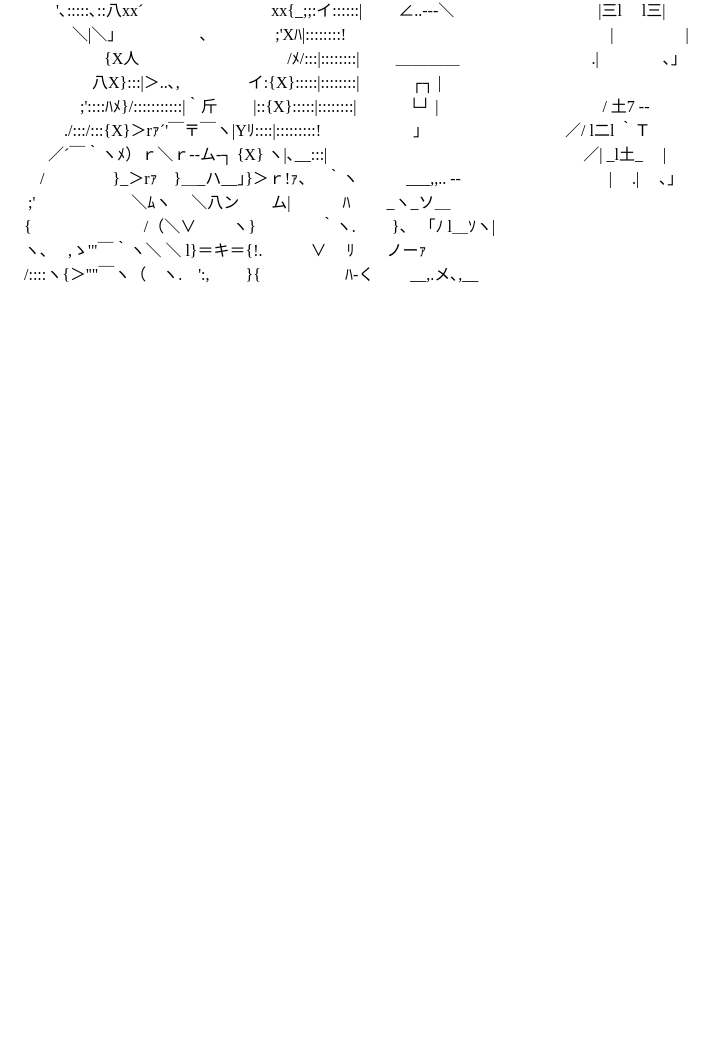
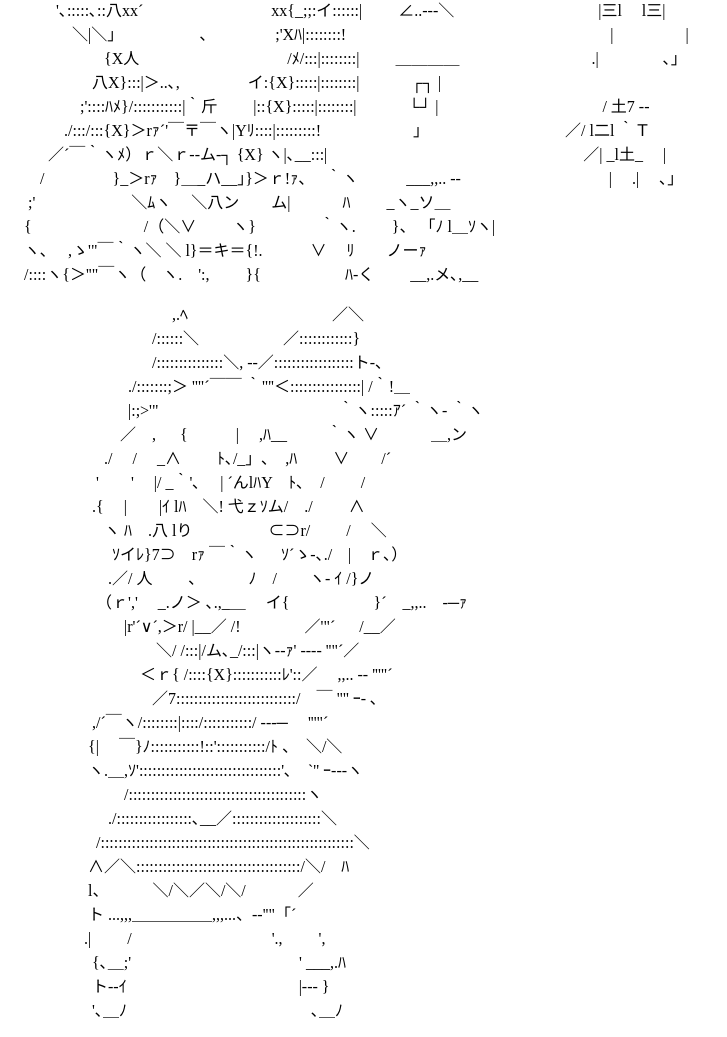
Before and after one commit to EthanNote/best_th_aamatome, a plain HTML site: page index.html in a window 1280 px wide. Shown: the part 7179-8216 px from the top of the page, without its empty margins (0-727 px from the left). Before the commit the page ends 7480 px from the top, so only its background shows below. Drawn offline with Linux system fonts and the light colour scheme.

Commit message:
Update index.html

```diff
--- a/index.html
+++ b/index.html
@@ -323,5 +323,35 @@ font-family: "MS PGothic"
 　{　　　　　　　/（＼∨　　 ヽ}　　　　｀ヽ. 　　}、 「ﾉ l＿ｿヽ|
 　ヽ､　 ,ゝ'"￣｀ヽ＼ ＼ l}＝キ＝{!.　　　∨　 ﾘ　　ノーｧ
 　/::::ヽ{＞''"￣ヽ（　ヽ.　':,　　 }{　　　　　 ﾊ‐く　　 __,.メ､,__</pre>
+<pre>　　　　　　　　　　 ,.ﾍ　　　　　　　　　／＼
+　　　　　 　 　 　 /::::::＼　　　　　 ／::::::::::::}
+　　　　　　　　　/:::::::::::::::＼, --／::::::::::::::::::ト-､
+　　　　　　 　 ./:::::::;＞ ''"´￣￣ ｀"''＜::::::::::::::::| /｀!＿
+　　　　　　 　 |:;&gt;'"　　　　　　　　　　　 ｀ヽ:::::ｱ´ ｀ヽ- ｀ヽ
+　　　　　　　／　, 　 {　　　|　 ,ﾊ__ 　　 ｀ヽ ∨　　　 ＿,ン
+　　　　　　./ 　/ 　_∧　　 ﾄ､/_」､　,ﾊ　　 ∨　　/´
+　　　　 　 '　　'　 |/ _｀'､　 | ´んlﾊY　ﾄ､　/　　 /
+　　　 　　.{ 　|　　|ｲ lﾊ　＼! 弋ｚｿム/　./　　 ∧
+　　　　　　ヽ ﾊ　.八 lり　 　 　 　⊂⊃r/　　 / 　＼
+　　　　　 　 ｿイﾚ}7⊃　rｧ ￣｀ヽ 　 ｿ´ゝ-､./　|　ｒ､）
+　　　　　　 .／/ 人　 　､ 　　　ﾉ　/　　ヽ- ｲ /}ノ
+　　　　　　（ｒ','　 _.ノ＞ ､.,_＿　 イ{　　　　　 }´　_,,..　-─ｧ
+　　　　　　　 |r'´∨´,＞r/ |__／ /!　　　　／'"´ 　 /__／
+　　　　　　　　　 ＼/ /:::|/ム､_/:::|ヽ-‐ｧ' --‐‐ ''"´／
+　　　　　　　　 ＜ｒ{ /::::{X}:::::::::::ﾚ'::／　 ,,.. -‐ '''"´
+　　　　　　　　　／7:::::::::::::::::::::::::::/　￣ "'' ｰ- ､
+　　　　 　,/´￣ヽ/::::::::|::::/:::::::::::/ ---─　 '''"´
+　　　　　{|　 ￣}ﾉ:::::::::::!::':::::::::::/ﾄ 、　＼/＼
+　　　　　ヽ.＿,ｿ'::::::::::::::::::::::::::::::::'､　`'' ｰ---ヽ
+　　　　　　 　/::::::::::::::::::::::::::::::::::::::::ヽ
+　　　　　 　./:::::::::::::::::､__／::::::::::::::::::::＼
+　　　　 　 /:::::::::::::::::::::::::::::::::::::::::::::::::::::::::＼
+　　　　　∧／＼:::::::::::::::::::::::::::::::::::::/＼/　ﾊ
+　　　　　l、 　 　 ＼/＼／＼/＼/　 　　／
+　 　 　 　 ト ...,,,＿＿＿＿＿,,,...、-‐''"「´
+　　 　 　 .|　　 /　　 　　 　　 　　'.,　　 ',
+　　 　　　{､＿;'　　　 　　　　　　 　' ___,.ﾊ
+　　　 　　ト--ｲ　　 　 　　　　　 　　|--‐ }
+　　　　 　'､＿ﾉ　　　　　　　　　　 　 ､＿ﾉ</pre>
 </body>
 </html>
```
